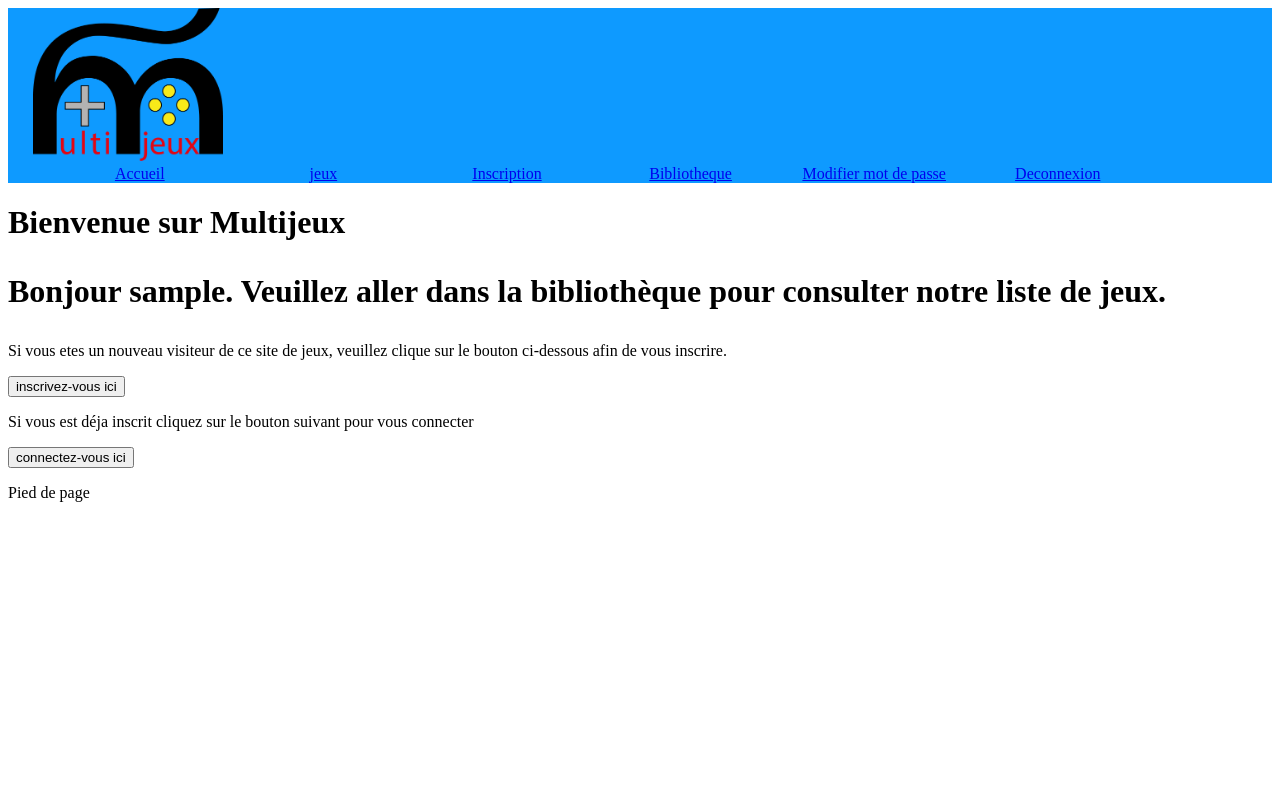
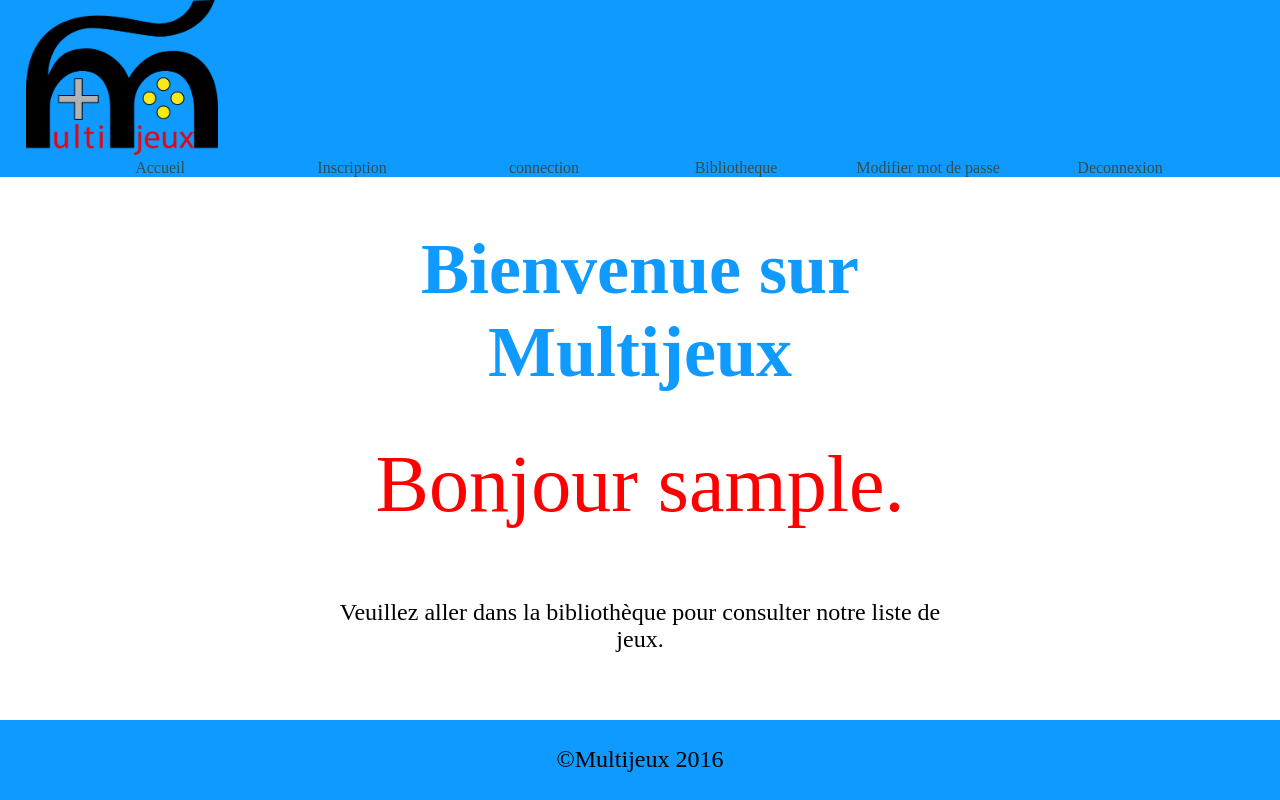
Before and after one commit to jifou03/TP_php_multijeux, a PHP site: page /tp_php_multijeux/index.php in a window 1280 px wide. Run offline with PHP 8.4, Linux system fonts and the light colour scheme; the visitor is signed in with stand-in values (Sample User, id 1).

Commit message:
modification du css + modif session index

```diff
--- a/connection.php
+++ b/connection.php
@@ -9,6 +9,7 @@ require_once 'view_parts/_main_menu.php';
 <h1><?= ucfirst($site_data[PAGE_ID]); ?></h1>
 
 <h2>Veuillez vous identifier</h2>
+<div id="connect">
 <form action="test_connect.php" method="post">
     <p><label for="username">Nom de l'utilisateur: </label>
     <input type="text" id="username" name="username"></p>
@@ -16,6 +17,7 @@ require_once 'view_parts/_main_menu.php';
     <input type="password" id="password" name="password"></p>
     <p><input type="submit" id="submit" name="submit" value="Soumettre"/></p>
 </form>
+</div>
 <?php
 require_once 'view_parts/_page_bottom.php';
  if (isset($_GET['error'])) {
@@ -27,5 +29,4 @@ require_once 'view_parts/_page_bottom.php';
      }
  }
 
-
 ?>
--- a/css/site_style.css
+++ b/css/site_style.css
@@ -1,3 +1,13 @@
+* {
+    margin: 0px;
+    padding: 0px;
+}
+p#bienvenue {
+    text-align: center;
+    color: red;
+    font-size:  500%;
+}
+
 #header img{
     margin-left: 2%;
     width:15%;
@@ -24,7 +34,22 @@
     width: 100%;
 }
 
-li.main_menu {
+#header a{
+    color: darkslategray;
+    text-decoration: none;
+}
+#header a:visited{
+    color: yellow;
+    text-decoration: none;
+}
+
+#header a:hover{
+    color: red;
+    font-size: 150%;
+}
+
+
+#header li{
     display:inline-block;
     list-style:none;
     width:15%;
@@ -32,9 +57,52 @@ li.main_menu {
     position: relative;
 }
 
-ul{
-    margin: 0 auto;
+#header ul{
+    text-align: center;
+    align-content: center;
+
 }
+
+#main {
+    width: 50%;
+    margin-top: 4%;
+    margin-left: auto;
+    margin-right: auto;
+    text-align: center;
+}
+
+#main a{
+    text-decoration: none;
+}
+
+p{
+    font-size: 150%;
+    margin-top: 7%;
+    margin-bottom: 1%;
+}
+
+
+
+h1{
+    text-align: center;
+    color: #0e9aff;
+    font-size:  450%;
+}
+
+
+#footer {
+    height: 10%;
+    position: absolute;
+    background-color: #0e9aff;
+    width: 100%;
+    bottom: 0px;
+    text-align: center;
+
+}
+#footer p{
+    margin-top: 2%;
+}
+
 
 .inscription {
     display:inline-block;
@@ -67,8 +135,3 @@ ul{
 .error>span{
    color: red;
 }
-
-.bienvenue {
-    font-weight: bold;
-    font-size:200%;
-}
--- a/index.php
+++ b/index.php
@@ -7,25 +7,20 @@ require_once 'view_parts/_page_base.php';
 require_once 'view_parts/_header.php';
 require_once 'view_parts/_main_menu.php';
 ?>
-<link rel="stylesheet" type="text/css" href="css/site_style.css" xmlns="http://www.w3.org/1999/html"/>
+
 
 <div id="main">
     <h1>Bienvenue sur Multijeux</h1>
     <?php
     if(isset($_SESSION['pseudo']))
     {
-        echo '<p class="bienvenue">', "Bonjour " . $_SESSION['pseudo'] . ". Veuillez aller dans la bibliothèque pour consulter notre liste de jeux.", '</p>';
-    }
-    ?>
-    <p>Si vous etes un nouveau visiteur de ce site de jeux, veuillez clique sur
-        le bouton ci-dessous afin de vous inscrire.
-    </p>
-
-    <a href="inscription.php"><input type="button" value="inscrivez-vous ici" ></a>
-
-    <P>Si vous est déja inscrit cliquez sur le bouton suivant pour vous connecter</P>
-
-    <a href="connection.php"><input type="button" value="connectez-vous ici" ></a>
+        echo '<p id="bienvenue">', "Bonjour " . $_SESSION['pseudo'] . ".</p><br/><p>Veuillez aller dans la bibliothèque pour consulter notre liste de jeux.", '</p>';
+    } else {echo "<p>Si vous etes un nouveau visiteur de ce site de jeux,<br/> clique sur
+        le bouton ci-dessous afin de vous inscrire.</p>
+        <a href='inscription.php'><input type='button' value='inscrivez-vous ici' ></a>
+        <P>Si vous est déja inscrit cliquez sur le bouton suivant pour vous connecter</P>
+        <a href='connection.php'><input type='button' value='connectez-vous ici' ></a>";
+    }?>
 </div>
 <?php
 require_once 'view_parts/_page_bottom.php';
--- a/view_parts/_footer.php
+++ b/view_parts/_footer.php
@@ -1,3 +1,3 @@
 <div id="footer">
-    <p>Pied de page</p>
+    <p>&copy;Multijeux 2016</p>
 </div>
--- a/view_parts/_main_menu.php
+++ b/view_parts/_main_menu.php
@@ -1,8 +1,8 @@
 <?php
 $menu_data = array (
     'Accueil' => 'index.php',
-    'jeux' => 'contact.php',
     'Inscription' => 'inscription.php',
+    'connection' => 'connection.php',
     'Bibliotheque' =>'bibliotheque.php',
     'Modifier mot de passe' => 'modifier_mdp',
     'Deconnexion' => 'deconnexion.php'
--- a/view_parts/_page_base.php
+++ b/view_parts/_page_base.php
@@ -3,7 +3,7 @@
 <head>
     <meta charset="utf-8">
     <title><?php echo SITE_NAME . ' - ' . ucfirst($site_data[PAGE_ID]) ?></title>
-    <link rel="stylesheet" type="text/css" href="css/site_style.css">
+    <link rel="stylesheet" type="text/css" href="css/site_style.css"/>
 </head>
 <body>
 <div id="wrapper">
```
